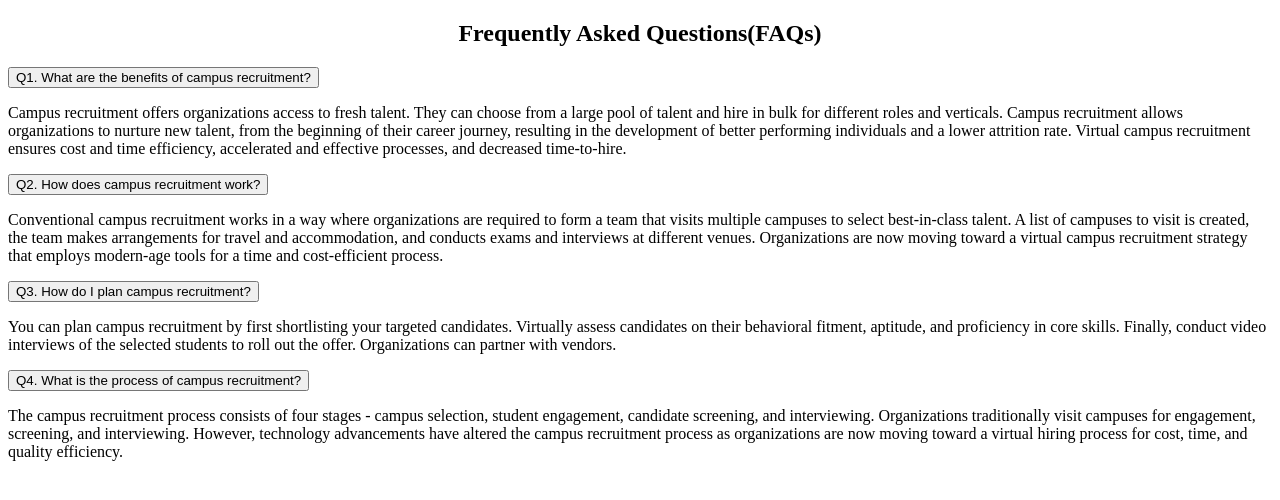
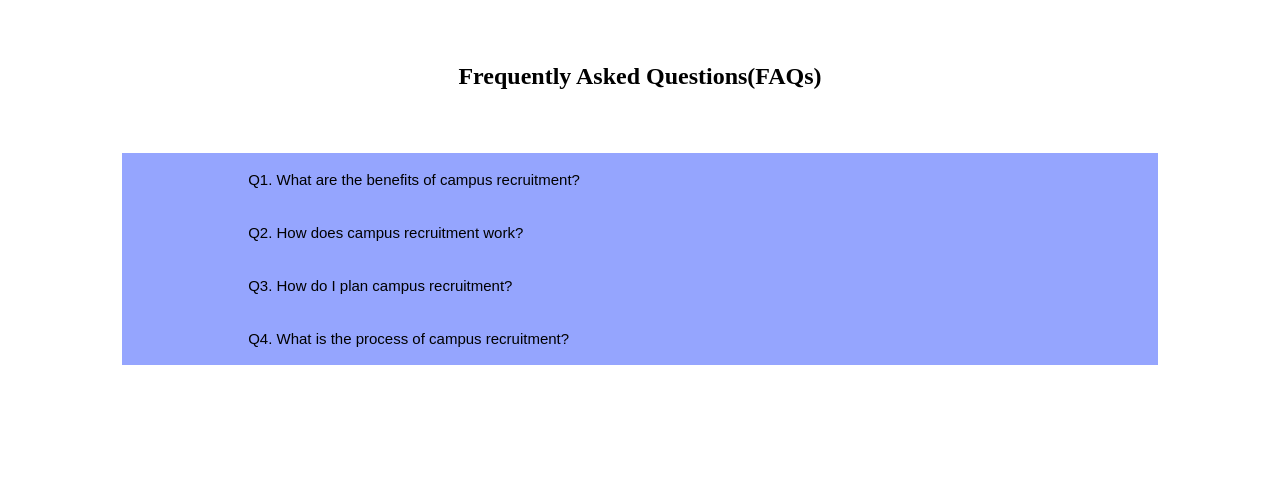
Before and after one commit to sowmiya-venkatesan/Accordin, a plain HTML site: page index.html in a window 1280 px wide. Drawn offline with Linux system fonts and the light colour scheme; a script that the page names is missing.

Commit message:
Update index.html

```diff
--- a/index.html
+++ b/index.html
@@ -2,7 +2,7 @@
 <html>
 <head>
   <meta name="viewport" content="width=device-width, initial-scale=1">
-  <link <link rel="stylesheet" href="css/accordin.css">
+  <link <link rel="stylesheet" href="css/styles.css">
 </head>
 <body>
   <section id="faq">
```
